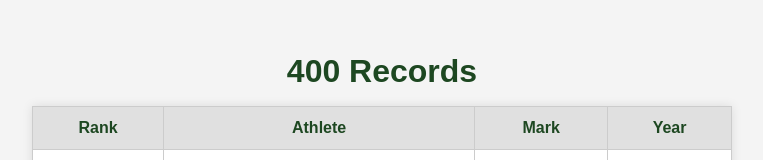
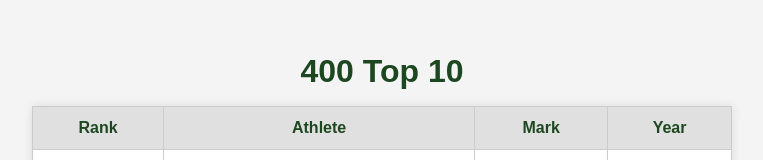
Before and after one commit to Jadarian79/husker-tf-records, a plain HTML site: page 4.html in a window 1280 px wide. Shown: the top 160 px of the page, without its empty margins (258-1021 px from the left). Drawn offline with Linux system fonts and the light colour scheme.

Commit message:
Update 4.html

```diff
--- a/4.html
+++ b/4.html
@@ -64,7 +64,7 @@
   </style>
 </head>
 <body>
-  <h1>400 Records</h1>
+  <h1>400 Top 10</h1>
   <table>
     <thead>
       <tr>
```
